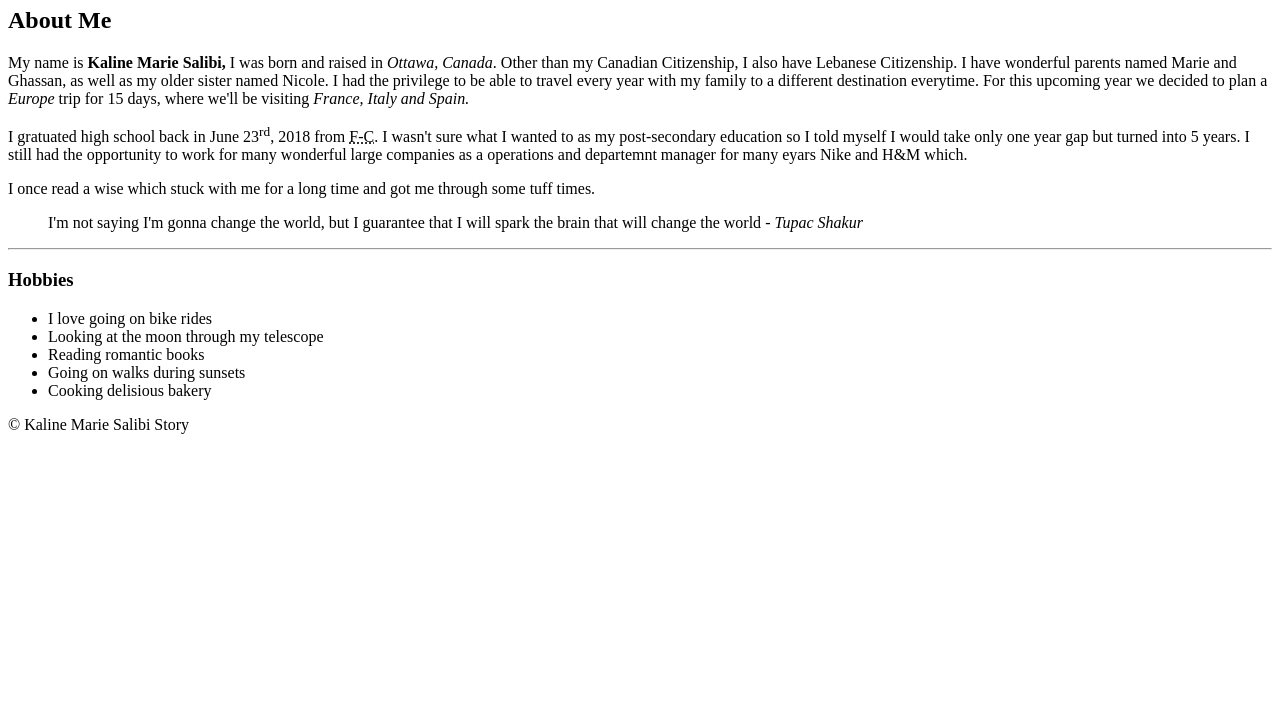
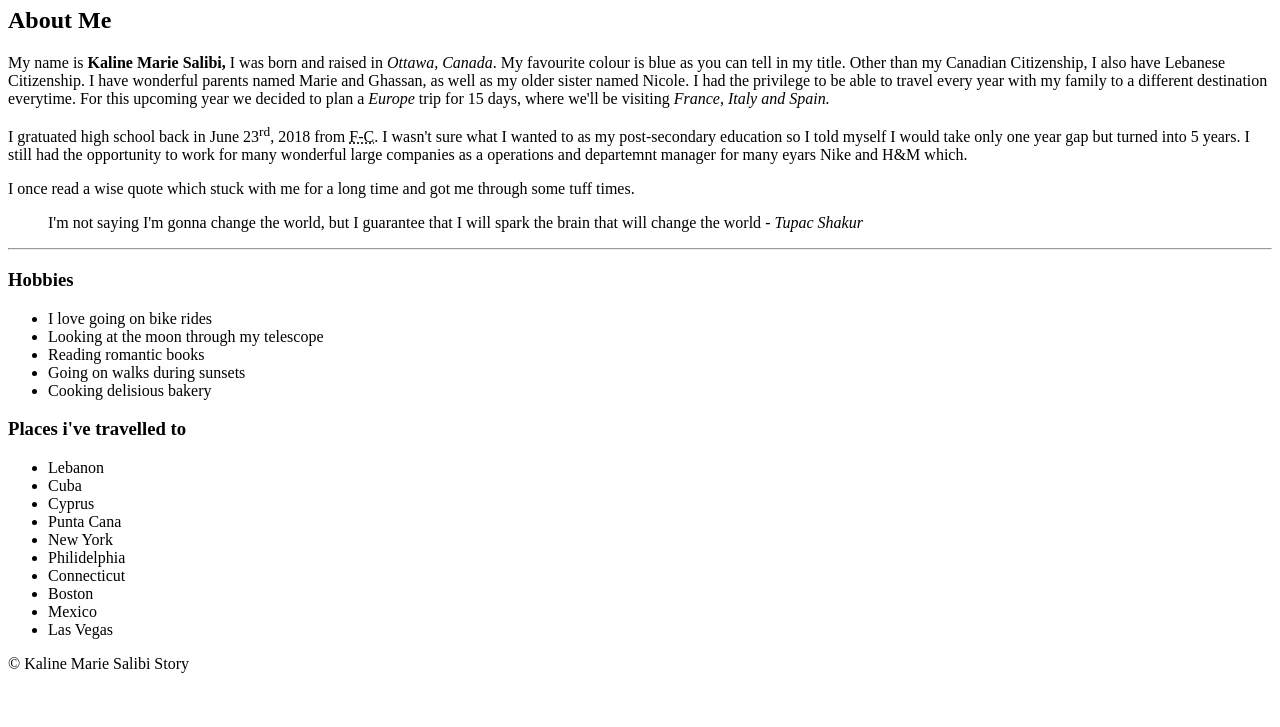
Before and after one commit to sali0080/sali0080.github.io, a plain HTML site: page html-assignment/index.html in a window 1280 px wide. Shown: the part 73-800 px from the top of the page. Drawn offline with Linux system fonts and the light colour scheme.

Commit message:
Adds unordered list

```diff
--- a/html-assignment/index.html
+++ b/html-assignment/index.html
@@ -9,26 +9,27 @@
 <body>
 <!-- Site Header -->
     <header style="text-align: center;">
-        <h1 style="color:rgb(82, 169, 255);"> Kaline Marie Salibi</h1>
+        <h1 style="color:rgb(33, 144, 255);"> Kaline Marie Salibi</h1>
     </header>
 <!-- Starting the main content -->
 <main>
     <article>
         <h2>About Me</h2>
         <p>
-            My name is <b>Kaline Marie Salibi,</b> I was born and raised in <em>Ottawa, Canada</em>. Other than my Canadian Citizenship, I also have Lebanese Citizenship. I have wonderful parents named Marie and Ghassan, as well as my older sister named Nicole. I had the privilege to be able to travel every year with my family to a different destination everytime. For this upcoming year we decided to plan a <em>Europe</em> trip for 15 days, where we'll be visiting <em>France, Italy and Spain.</em>
+            My name is <b>Kaline Marie Salibi,</b> I was born and raised in <em>Ottawa, Canada</em>. My favourite colour is blue as you can tell in my title. Other than my Canadian Citizenship, I also have Lebanese Citizenship. I have wonderful parents named Marie and Ghassan, as well as my older sister named Nicole. I had the privilege to be able to travel every year with my family to a different destination everytime. For this upcoming year we decided to plan a <em>Europe</em> trip for 15 days, where we'll be visiting <em>France, Italy and Spain.</em>
         </p>
          <p>
             I gratuated high school back in June 23<sup>rd</sup>, 2018 from <abbr title="Franco-Cite">F-C</abbr>. I wasn't sure what I wanted to as my post-secondary education so I told myself I would take only one year gap but turned into 5 years. I still had the opportunity to work for many wonderful large companies as a operations and departemnt manager for many eyars Nike and H&M which.
         </p>
         <p>
-            I once read a wise which stuck with me for a long time and got me through some tuff times.
+            I once read a wise quote which stuck with me for a long time and got me through some tuff times.
             <blockquote>
                 I'm not saying I'm gonna change the world, but I guarantee that I will spark the brain that will change the world <cite>- Tupac Shakur</cite>
             </blockquote>
         </p>
     </article>
     <hr>
+    <section>
     <aside>
         <h3>Hobbies</h3>
         <ul>
@@ -39,7 +40,23 @@
             <li>Cooking delisious bakery</li>
         </ul>
     </aside>
+    </section>
 
+    <section>
+        <h3> Places i've travelled to</h3>
+        <ul>
+            <li>Lebanon</li>
+            <li>Cuba</li>
+            <li>Cyprus</li>
+            <li>Punta Cana</li>
+            <li>New York</li>
+            <li>Philidelphia</li>
+            <li>Connecticut</li>
+            <li>Boston</li>
+            <li>Mexico</li>
+            <li>Las Vegas</li>
+        </ul>
+    </section>
     <footer>
         &copy; Kaline Marie Salibi Story
     </footer>
```
